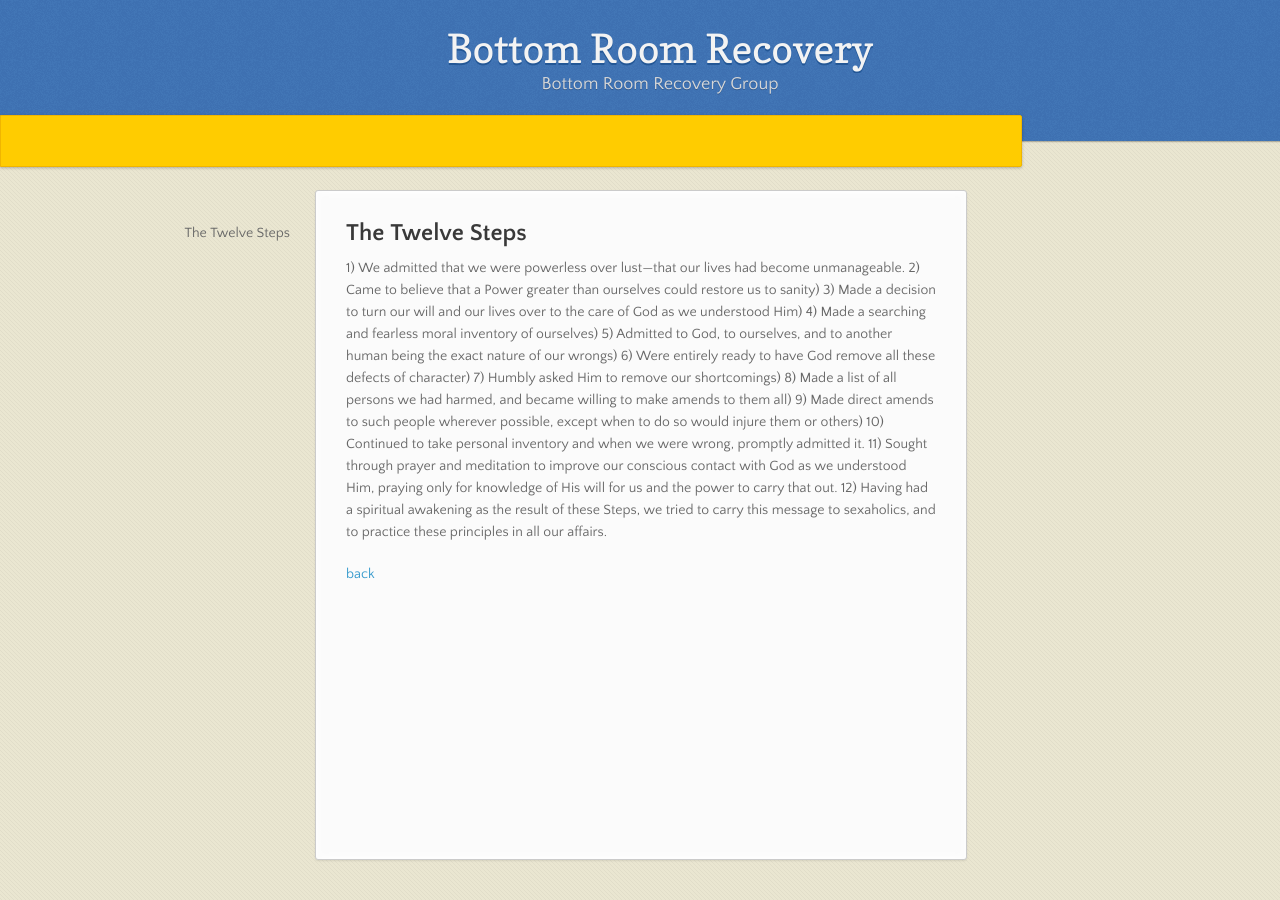
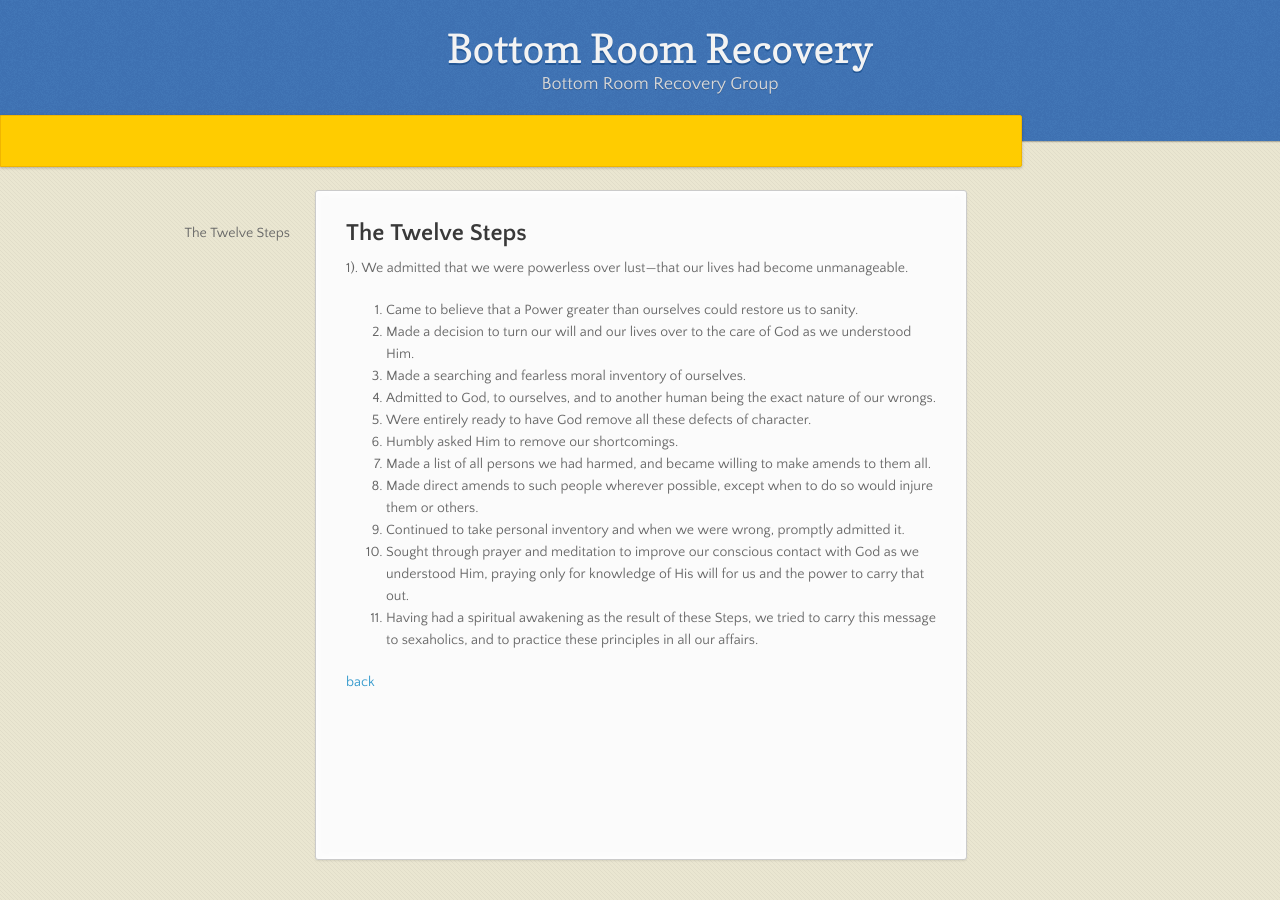
Before and after one commit to jlucas5190/jlucas5190.github.io, a Jekyll site: the page built from tweleve-steps-page.md, in a window 1280 px wide. Built offline with Jekyll 4.4.1, drawn with Linux system fonts in a browser that asks for light colours; nearby versions of some CDN libraries; our own code applies the rules of GitHub Pages for plain Markdown files.

Commit message:
updates to page contents

```diff
--- a/tweleve-steps-page.md
+++ b/tweleve-steps-page.md
@@ -4,18 +4,18 @@ layout: default
 
 ## The Twelve Steps
 
-1) We admitted that we were powerless over lust—that our lives had become unmanageable.
-2) Came to believe that a Power greater than ourselves could restore us to sanity)
-3) Made a decision to turn our will and our lives over to the care of God as we understood Him)
-4) Made a searching and fearless moral inventory of ourselves)
-5) Admitted to God, to ourselves, and to another human being the exact nature of our wrongs)
-6) Were entirely ready to have God remove all these defects of character)
-7) Humbly asked Him to remove our shortcomings)
-8) Made a list of all persons we had harmed, and became willing to make amends to them all)
-9) Made direct amends to such people wherever possible, except when to do so would injure them or others)
-10) Continued to take personal inventory and when we were wrong, promptly admitted it.
-11) Sought through prayer and meditation to improve our conscious contact with God as we understood Him, praying only for knowledge of His will for us and the power to carry that out.
-12) Having had a spiritual awakening as the result of these Steps, we tried to carry this message to sexaholics, and to practice these principles in all our affairs.
+1). We admitted that we were powerless over lust—that our lives had become unmanageable.
+2. Came to believe that a Power greater than ourselves could restore us to sanity.
+3. Made a decision to turn our will and our lives over to the care of God as we understood Him.
+4. Made a searching and fearless moral inventory of ourselves.
+5. Admitted to God, to ourselves, and to another human being the exact nature of our wrongs.
+6. Were entirely ready to have God remove all these defects of character.
+7. Humbly asked Him to remove our shortcomings.
+8. Made a list of all persons we had harmed, and became willing to make amends to them all.
+9. Made direct amends to such people wherever possible, except when to do so would injure them or others.
+10. Continued to take personal inventory and when we were wrong, promptly admitted it.
+11. Sought through prayer and meditation to improve our conscious contact with God as we understood Him, praying only for knowledge of His will for us and the power to carry that out.
+12. Having had a spiritual awakening as the result of these Steps, we tried to carry this message to sexaholics, and to practice these principles in all our affairs.
 
 
 [back](./)
```
